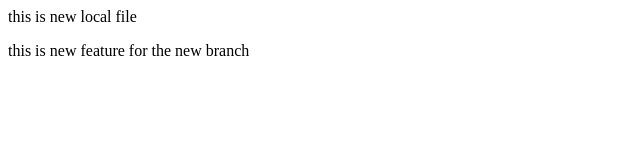
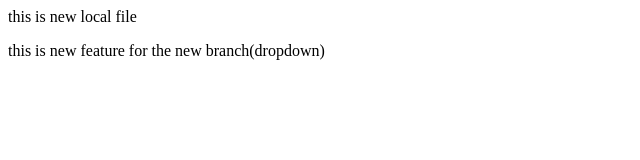
Before and after one commit to Gauravshakya-hub/localRepo, a plain HTML site: page index.html in a window 1280 px wide. Shown: the full height of the page, 0-640 px from the left. Drawn offline with Linux system fonts and the light colour scheme.

```diff
--- a/index.html
+++ b/index.html
@@ -1,2 +1,2 @@
 <p>this is new local file</p>
-<p>this is new feature for the new branch</p>
+<p>this is new feature for the new branch(dropdown)</p>
```
